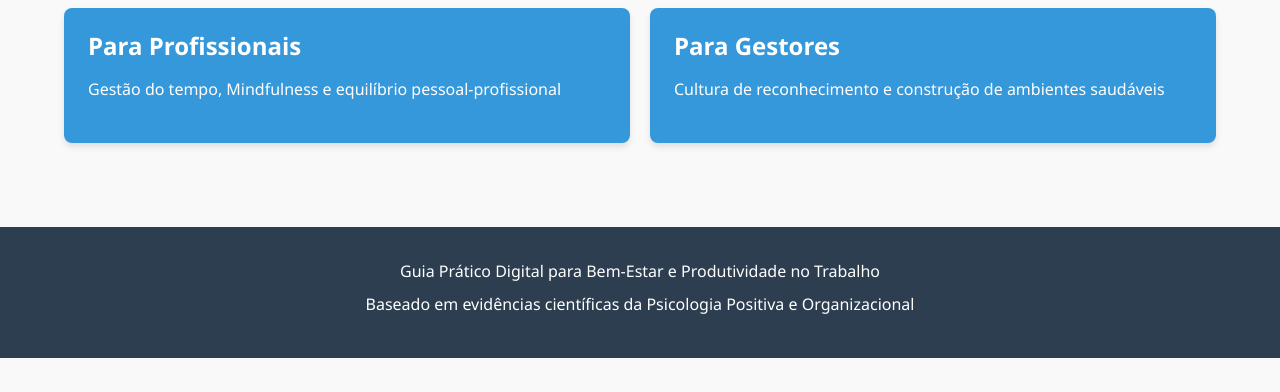
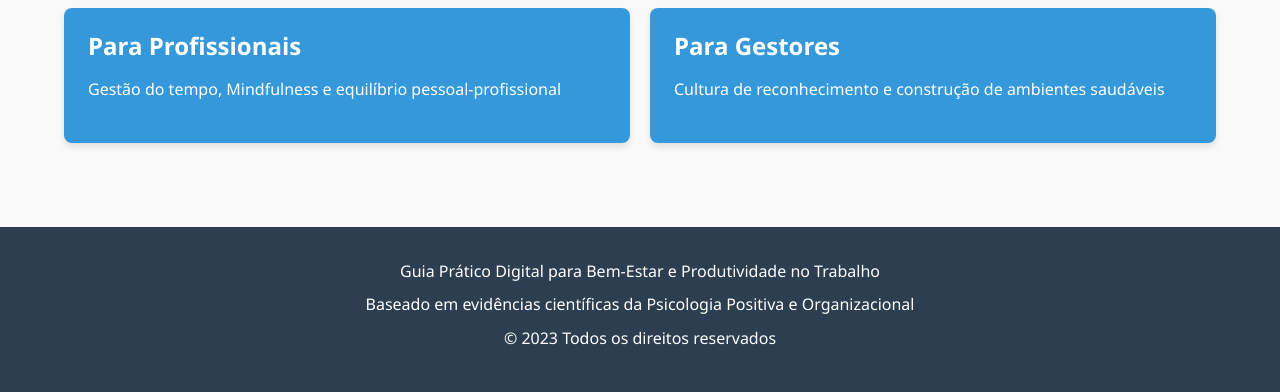
Before and after one commit to EmanoelBusson/site-bem-estar-trabalho, a plain HTML site: page Bem-estar-produtivo-app/index.html in a window 1280 px wide. Shown: the part 730-1122 px from the top of the page. Before the commit the page ends 1088 px from the top, so only its background shows below. Drawn offline with Linux system fonts and the light colour scheme.

Commit message:
Update index.html
adicionando direitos autorais

```diff
--- a/Bem-estar-produtivo-app/index.html
+++ b/Bem-estar-produtivo-app/index.html
@@ -64,6 +64,7 @@
     <footer class="main-footer">
         <p>Guia Prático Digital para Bem-Estar e Produtividade no Trabalho</p>
         <p>Baseado em evidências científicas da Psicologia Positiva e Organizacional</p>
+        <p>© 2023 Todos os direitos reservados</p>
     </footer>
 
     <script src="assets/js/main.js"></script>
```
